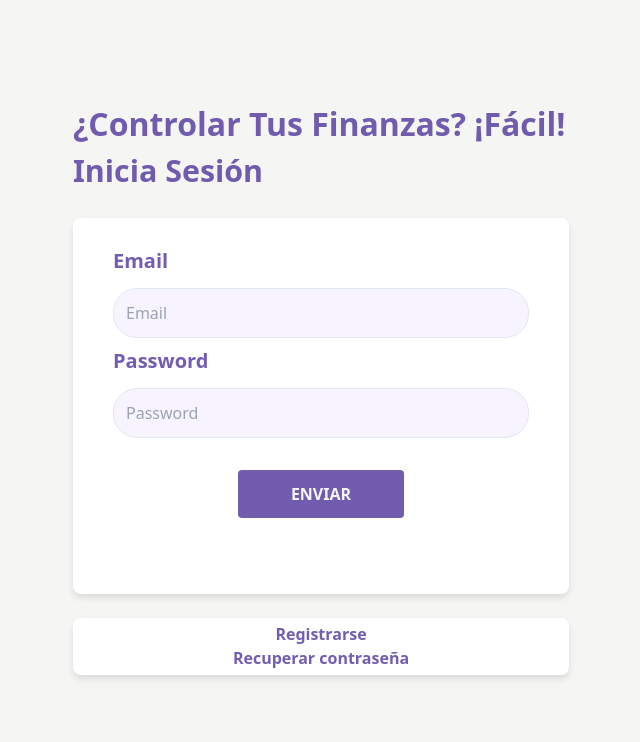
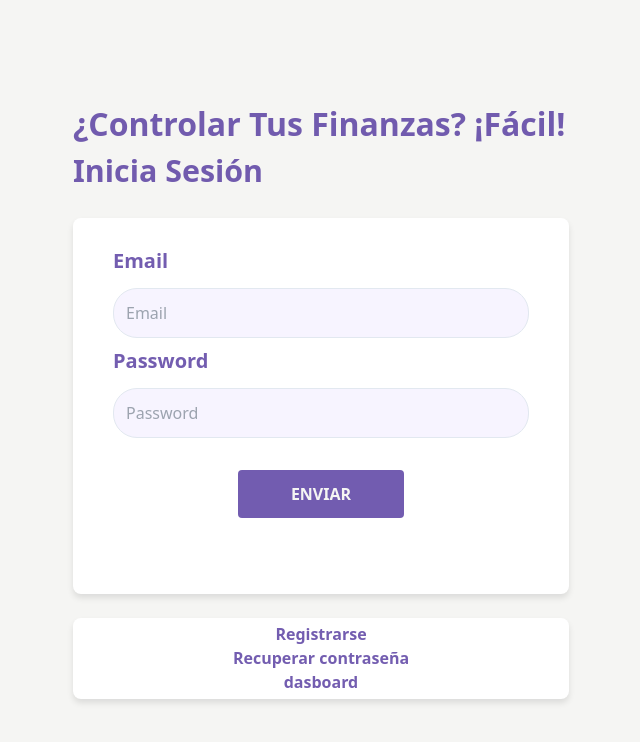
Before and after one commit to GuillermoGodoyPro/Economid, a React (Vite) app: page / in a window 1280 px wide. Shown: the top 742 px of the page, without its empty margins (319-959 px from the left). Built offline with nearby package versions, Linux system fonts and the light colour scheme.

Commit message:
add a provisional dashboard button

```diff
--- a/src/components/Sidebar.jsx
+++ b/src/components/Sidebar.jsx
@@ -5,14 +5,14 @@ import { Link } from 'react-router-dom'
 
 const Sidebar = () => {
   return (
-    <div className=" bg-violet-400 h-screen border-r px-2 flex">
+    <div className="bg-violet-400 h-screen border-r px-2 flex">
         <div className="px-2">
             <div className="flex items-center mb-4">
                 <div>
-                    <div className='flex justify-end bg-violet-400 rounded '>
+                    <div className='flex justify-end bg-violet-400 rounded  '>
                         <img
                             src={burger}
-                            className='flex w-4 h-4 rounded-3xl mt-2'
+                            className=' w-4 h-4 rounded-3xl mt-2'
                         />
                     </div>
 
@@ -53,5 +53,3 @@ const Sidebar = () => {
 }
 
 export default Sidebar
-
-//
--- a/src/layouts/ProtectedPath.jsx
+++ b/src/layouts/ProtectedPath.jsx
@@ -26,7 +26,9 @@ const ProtectedPath = () => {
       { authId ?
         (
         <div className={styles.container}>
-            <Sidebar />
+            <div className={styles.menu}>
+              <Sidebar />
+            </div>
 
             <div className={styles.mainContainer}>
               <Header />
--- a/src/pages/Login/Login.jsx
+++ b/src/pages/Login/Login.jsx
@@ -143,15 +143,20 @@ const Login = () => {
 
           <div className={styles.nav}>
             <nav>
-              <Link className={styles.link} to="/signup">
-              Registrarse
+              <Link
+                className={styles.link} to="/signup">
+                Registrarse
               </Link>
               <Link
-              className={styles.link}  to="/forgotpassword"
+                className={styles.link}  to="/forgotpassword"
               >
-              Recuperar contraseña
+                Recuperar contraseña
               </Link>
 
+              <Link
+                className={styles.link} to="/dashboard">
+                dasboard
+              </Link>
             </nav>
           </div>
 
--- a/src/styles/ProtectedPath.module.css
+++ b/src/styles/ProtectedPath.module.css
@@ -1,14 +1,24 @@
 .container {
     display: flex;
+
 }
 
 .mainContainer{
     width: 100%;
+
 }
 
 .dashboard{
     background-color: var(--white);
+
     height: 100%;
     width: 100%;
 
 }
+
+.menu{
+    height: 100%;
+    margin-bottom: 1000rem;
+
+
+}
```
